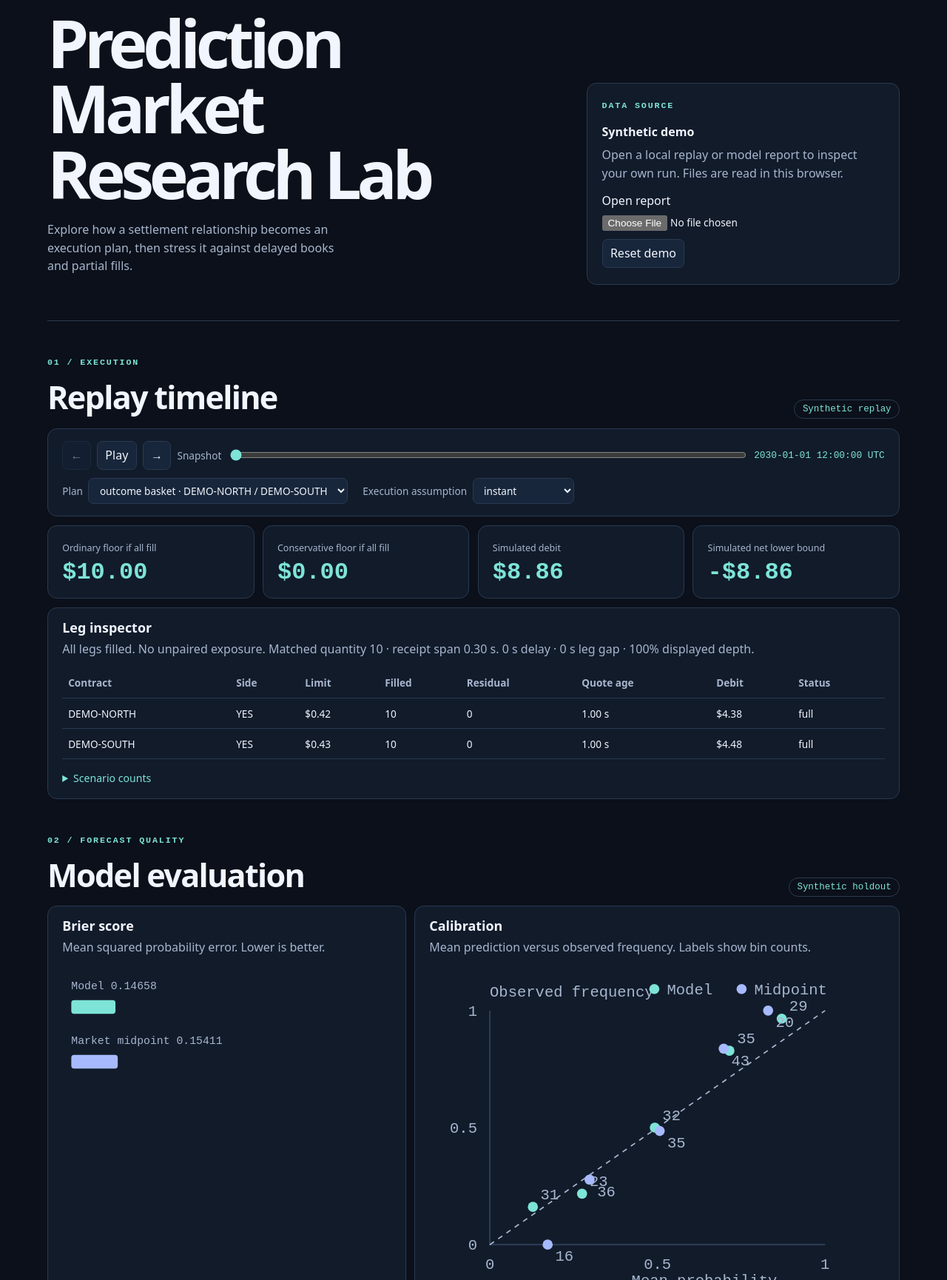
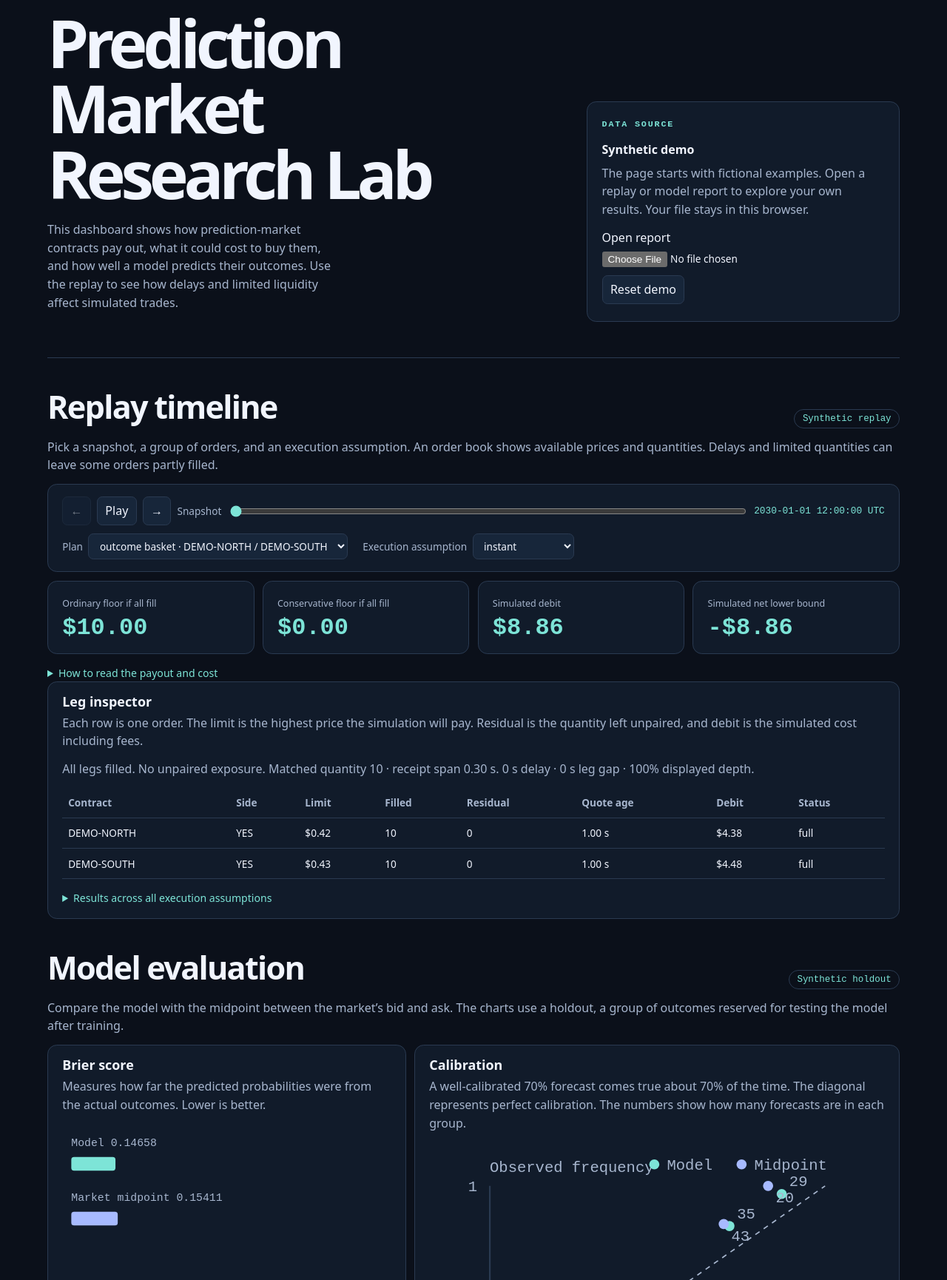
Before and after one commit to AnnikaMattioli/kalshi-mispricing-and-arbitrage-engine, a website: page docs/index.html in a window 1280 px wide. Shown: the part 125-1855 px from the top of the page at 74% size. Drawn offline with Linux system fonts and the light colour scheme.

Commit message:
Explain dashboard purpose and research metrics

```diff
--- a/docs/index.html
+++ b/docs/index.html
@@ -17,12 +17,12 @@
     <section class="hero" aria-labelledby="title">
       <div>
         <h1 id="title">Prediction Market<br>Research Lab</h1>
-        <p>Explore how a settlement relationship becomes an execution plan, then stress it against delayed books and partial fills.</p>
+        <p>This dashboard shows how prediction-market contracts pay out, what it could cost to buy them, and how well a model predicts their outcomes. Use the replay to see how delays and limited liquidity affect simulated trades.</p>
       </div>
       <aside class="source-card">
         <p class="kicker">DATA SOURCE</p>
         <strong id="source">Loading synthetic demo…</strong>
-        <p>Open a local replay or model report to inspect your own run. Files are read in this browser.</p>
+        <p>The page starts with fictional examples. Open a replay or model report to explore your own results. Your file stays in this browser.</p>
         <label class="file-label">Open report <input id="file" type="file" accept=".json,application/json"></label>
         <button id="reset" type="button">Reset demo</button>
         <p id="file-status" role="status"></p>
@@ -34,16 +34,17 @@
         <h2 id="local-heading">Saved scanner sweeps</h2>
         <button id="refresh-sweeps" type="button">Refresh sweeps</button>
       </div>
-      <p>Local capture files · Kalshi public REST data as of the recorded sweep</p>
+      <p>A sweep is one pass through the markets. Each card shows when your Mac last saved Kalshi quotes and how many order books arrived. Refresh checks your saved files for newer captures.</p>
       <p id="sweep-status" role="status">Checking saved sweeps…</p>
       <div id="sweep-results" class="sweep-results"></div>
     </section>
 
     <section id="replay" class="section" aria-labelledby="replay-heading">
       <div class="section-head">
-        <div><p class="kicker">01 / EXECUTION</p><h2 id="replay-heading">Replay timeline</h2></div>
+        <h2 id="replay-heading">Replay timeline</h2>
         <span class="badge" id="replay-source">Synthetic replay</span>
       </div>
+      <p>Pick a snapshot, a group of orders, and an execution assumption. An order book shows available prices and quantities. Delays and limited quantities can leave some orders partly filled.</p>
       <div class="panel">
         <div class="controls">
           <button id="prev" type="button" aria-label="Previous snapshot">←</button>
@@ -59,8 +60,10 @@
       </div>
 
       <div id="summary" class="metrics" aria-live="polite"></div>
+      <details><summary>How to read the payout and cost</summary><p>The ordinary payout floor is the minimum payout under normal settlement if every order fills. The conservative floor also allows for exceptional settlement. The simulated net lower bound credits the conservative payout on matched quantities and subtracts the cost of all simulated fills.</p></details>
       <div class="panel inspector">
         <h3>Leg inspector</h3>
+        <p>Each row is one order. The limit is the highest price the simulation will pay. Residual is the quantity left unpaired, and debit is the simulated cost including fees.</p>
         <p id="execution-note"></p>
         <div class="table-scroll">
           <table>
@@ -68,18 +71,19 @@
             <tbody id="legs"></tbody>
           </table>
         </div>
-        <details><summary>Scenario counts</summary><div id="scenario-counts" class="table-scroll"></div></details>
+        <details><summary>Results across all execution assumptions</summary><div id="scenario-counts" class="table-scroll"></div></details>
       </div>
     </section>
 
     <section id="model" class="section" aria-labelledby="model-heading">
       <div class="section-head">
-        <div><p class="kicker">02 / FORECAST QUALITY</p><h2 id="model-heading">Model evaluation</h2></div>
+        <h2 id="model-heading">Model evaluation</h2>
         <span class="badge" id="model-source">Synthetic holdout</span>
       </div>
+      <p>Compare the model with the midpoint between the market’s bid and ask. The charts use a holdout, a group of outcomes reserved for testing the model after training.</p>
       <div class="charts">
-        <article class="panel"><h3>Brier score</h3><p>Mean squared probability error. Lower is better.</p><div id="brier"></div></article>
-        <article class="panel"><h3>Calibration</h3><p>Mean prediction versus observed frequency. Labels show bin counts.</p><div id="calibration"></div><details><summary>View calibration table</summary><div id="calibration-table" class="table-scroll"></div></details></article>
+        <article class="panel"><h3>Brier score</h3><p>Measures how far the predicted probabilities were from the actual outcomes. Lower is better.</p><div id="brier"></div></article>
+        <article class="panel"><h3>Calibration</h3><p>A well-calibrated 70% forecast comes true about 70% of the time. The diagonal represents perfect calibration. The numbers show how many forecasts are in each group.</p><div id="calibration"></div><details><summary>View calibration table</summary><div id="calibration-table" class="table-scroll"></div></details></article>
       </div>
       <p id="model-note" class="model-note"></p>
     </section>
```
